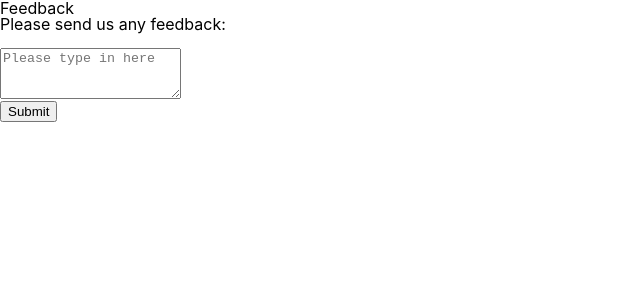
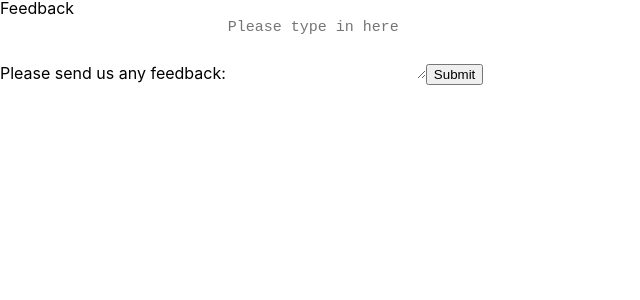
Before and after one commit to swingrope/optofab-website, a React (Create React App) app: page /feedback in a window 1280 px wide. Shown: the top 300 px of the page, without its empty margins (0-640 px from the left). Built offline with nearby package versions, Linux system fonts and the light colour scheme.

Commit message:
remove line breaks & add basic styles

```diff
--- a/src/features/form/fields/MyTextArea.js
+++ b/src/features/form/fields/MyTextArea.js
@@ -1,5 +1,6 @@
-import React from 'react';
-import { useField } from 'formik';
+import React from "react";
+import styled from "styled-components";
+import { useField } from "formik";
 
 export const MyTextArea = ({ label, labelClass, ...props }) => {
   const [field, meta] = useField(props);
@@ -7,10 +8,7 @@ export const MyTextArea = ({ label, labelClass, ...props }) => {
     <>
       <label className={labelClass}>
         {label}
-        <br />
-        <br />
-        <textarea {...field} {...props} />
-        <br />
+        <InputArea {...field} {...props} />
       </label>
       {meta.touched && meta.error ? (
         <div className="error">{meta.error}</div>
@@ -18,3 +16,16 @@ export const MyTextArea = ({ label, labelClass, ...props }) => {
     </>
   );
 };
+
+const InputArea = styled.textarea`
+  font-size: 15px;
+  line-height: 130%;
+  text-align: left;
+  color: rgba(255, 255, 255, 0.8);
+  background: transparent;
+  /* get rid of input border */
+  border: 0;
+  /* no border highlight when typing */
+  outline: none;
+  max-width: 650px;
+`;
```
